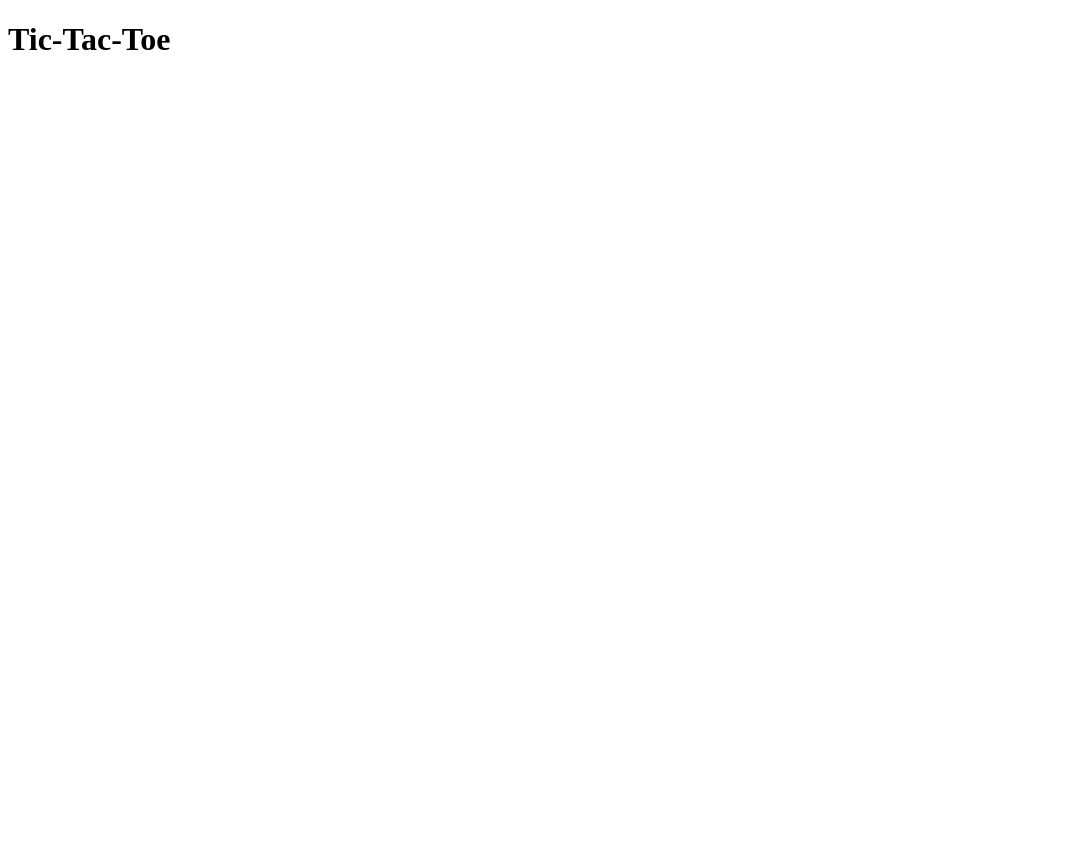
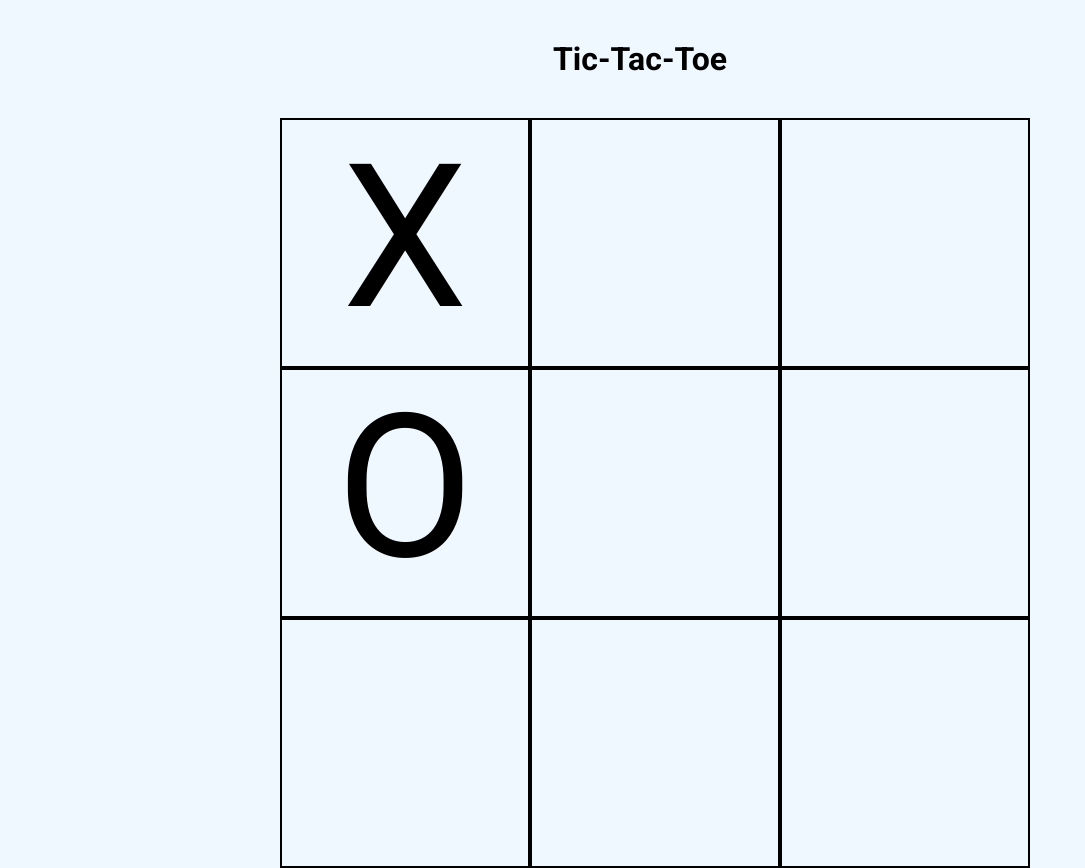
Before and after one commit to ericDK89/all-js-exercicies-onebitcode, a plain HTML site: page tic-tac-toe/index.html in a window 1280 px wide. Shown: the whole page, without its empty margins (0-1085 px from the left). Before the commit the page ends 800 px from the top, so only its background shows below. Drawn offline with Linux system fonts and the light colour scheme.

Commit message:
tic-tac-toe css done

```diff
--- a/tic-tac-toe/index.html
+++ b/tic-tac-toe/index.html
@@ -16,6 +16,22 @@
   <body>
     <h1>Tic-Tac-Toe</h1>
 
+    <main id="container" class="container">
+      <div class="square">
+        <span>X</span>
+      </div>
+      <div class="square"></div>
+      <div class="square"></div>
+      <div class="square">
+        <span>O</span>
+      </div>
+      <div class="square"></div>
+      <div class="square"></div>
+      <div class="square"></div>
+      <div class="square"></div>
+      <div class="square"></div>
+    </main>
+
     <script src="script.js"></script>
   </body>
 </html>
--- a/tic-tac-toe/style.css
+++ b/tic-tac-toe/style.css
@@ -0,0 +1,46 @@
+* {
+  margin: 0;
+  padding: 0;
+  box-sizing: border-box;
+  font-family: "Roboto", sans-serif;
+}
+
+body {
+  background-color: aliceblue;
+}
+
+h1 {
+  text-align: center;
+  margin: 2.5rem 0;
+}
+
+.container {
+  display: grid;
+  grid-template-columns: repeat(3, 1fr);
+
+  margin: 0 auto;
+
+  max-width: 45rem;
+}
+
+.square {
+  width: 250px;
+  height: 250px;
+
+  text-align: center;
+
+  border: 2px solid black;
+
+  cursor: pointer;
+
+  transition: all 0.5s;
+}
+
+.square:hover {
+  box-shadow: rgba(223, 219, 12, 0.75) 0px 30px 60px -12px inset,
+    rgba(0, 0, 0, 0.3) 0px 18px 36px -18px inset;
+}
+
+.square span {
+  font-size: 200px;
+}
```
